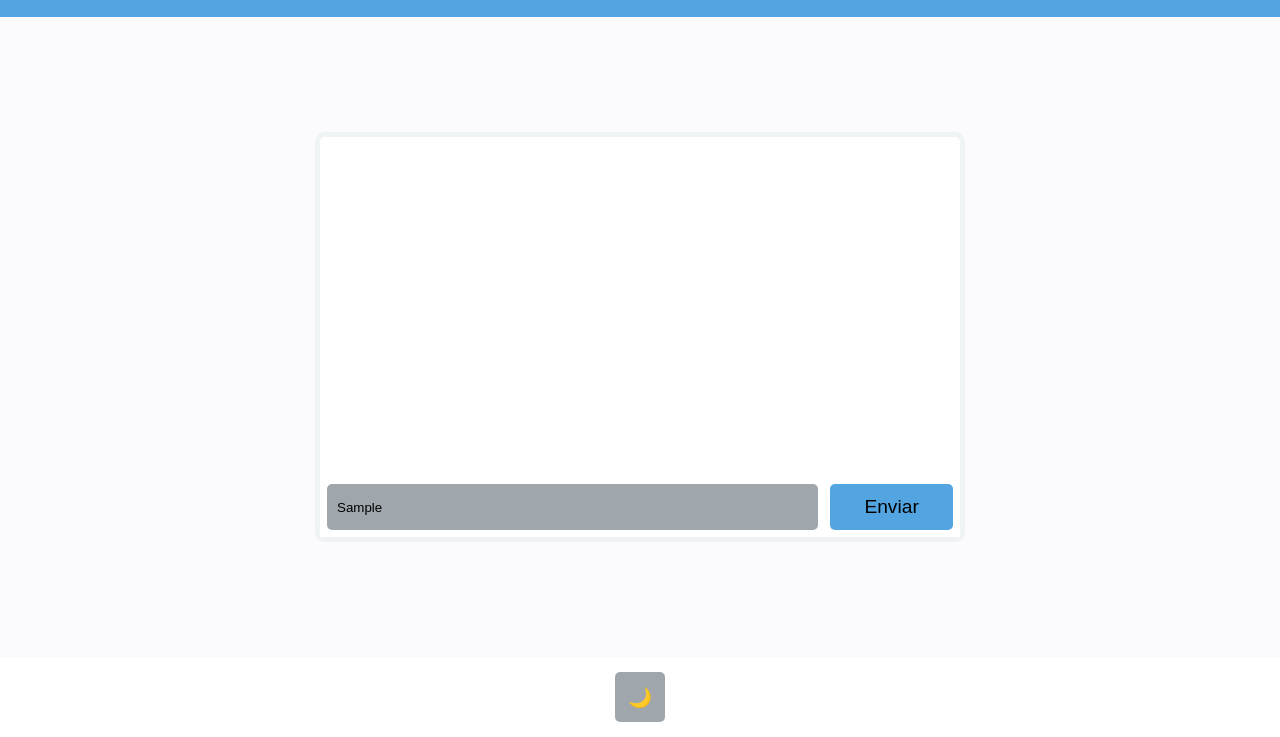
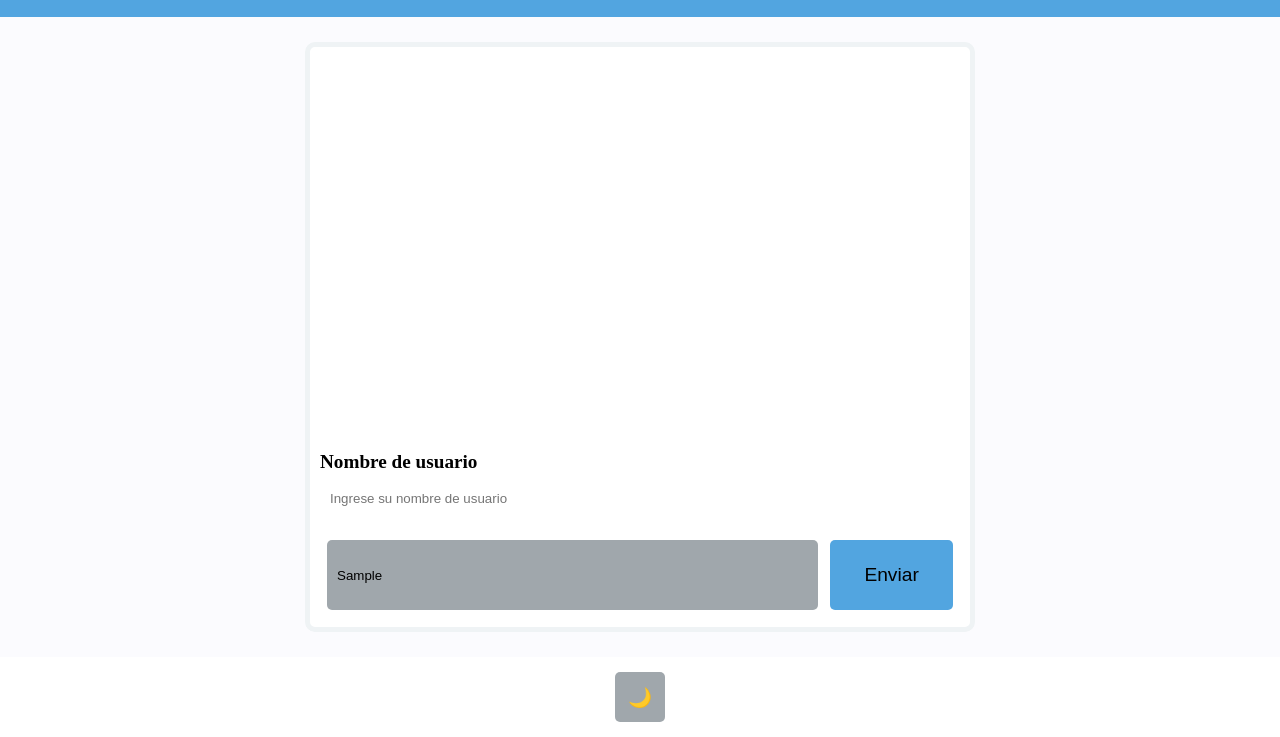
Before and after one commit to Diegoval-Dev/Chat-Client, a plain HTML site: page index.html in a window 1280 px wide. Both pictures are taken after typing "Sample" into the empty fields and a click on the button "Enviar". Shown: the part 63-800 px from the top of the page. Drawn offline with Linux system fonts and the light colour scheme; no server answers.

Commit message:
feat: username
Created username

```diff
--- a/index.html
+++ b/index.html
@@ -24,6 +24,7 @@
         };
 
         const storedDarkMode = localStorage.getItem('darkMode');
+        const username = localStorage.getItem('username');
         let isDarkMode = (storedDarkMode === 'true');
         const header = document.createElement('header');
         const h1 = document.createElement('h1');
@@ -35,13 +36,25 @@
         const inputMessage = document.createElement('input');
         const buttonSend = document.createElement('button');
         const buttonToggleTheme = document.createElement('button');
+        const usernameInput = document.createElement('input');
+        const usernameTitel = document.createElement('h2');
+
+        if (username) {
+            usernameInput.value = username;
+        } else {
+            usernameInput.value = '';
+        }
+
+        usernameInput.addEventListener('input', () => {
+            localStorage.setItem('username', usernameInput.value);
+        });
 
         h1.innerText = 'Arpanetos Chat';
         h1.style = 'font-size: 2.2em; margin: 0; padding: 0;  font-family: "Arial", sans-serif; font-weight: bold; text-align: center; text-transform: uppercase; letter-spacing: 0.2';
         header.appendChild(h1);
         header.style = 'height: 10%; width:100%; text-align: center; display: flex; justify-content: center; align-items: center;';
         body.style = 'margin: 0; padding: 0; display: flex; flex-direction: column; align-items:center; justify-content: space-between; height: 100vh;';
-        main.style = 'display: flex; justify-content: end; align-items: end; flex-direction: column; height: 50%; width:50%; border: 5px solid; border-radius: 10px; margin: 10px;';
+        main.style = 'display: flex; justify-content: end; align-items: end; flex-direction: column; height: 70%; width:50%; border: 5px solid; border-radius: 10px; padding: 10px; ';
         footer.style = 'height: 10%; width:100%; text-align: center; display: flex; justify-content: center; align-items: center;';
 
 
@@ -57,9 +70,17 @@
         messagesContainer.style = 'display: flex; flex-direction: column; gap: 5px; padding: 5px; max-height: 85%; width: 100%; border-radius: 5px; padding: 5px; overflow-y: auto; box-sizing: border-box; overflow: auto; ';
         messagesContainer.classList.add('messages-container');
 
+        usernameTitel.style = 'font-size: 1.2em; margin: 0; padding: 0; text-align: start; width: 100%; margin-top: 10px;';
+        usernameTitel.innerText = 'Nombre de usuario';
+
+        usernameInput.style = 'height: 30px; width: 100%; padding: 10px; border: none; border-radius: 5px; margin: 10px 0; box-sizing: border-box;';
+        usernameInput.placeholder = 'Ingrese su nombre de usuario';
+
         document.body.appendChild(header);
         writeContainer.appendChild(inputMessage);
         writeContainer.appendChild(buttonSend);
+        main.appendChild(usernameTitel);
+        main.appendChild(usernameInput);
         main.appendChild(messagesContainer);
         main.appendChild(writeContainer);
         document.body.appendChild(main);
@@ -198,8 +219,8 @@
         buttonSend.addEventListener('click', async function(event) {
         event.preventDefault();
         const message = inputMessage.value;
-        const username = 'Arpanetos';
-        validator(message);
+        const username = usernameInput.value;
+        validator(message,username);
         const url = 'http://localhost:3009/messages';
         const options = {
             method: 'POST',
@@ -215,7 +236,11 @@
         }
     });
 
-    function validator(message){
+    function validator(message, username){
+        if (username.length === 0) {
+            alert("El nombre de usuario no puede estar vacío.");
+            throw new Error('El nombre de usuario no puede estar vacío.');
+        }
         if (message.length === 0) {
             alert("El mensaje no puede estar vacío.");
             throw new Error('El mensaje no puede estar vacío.');
```
